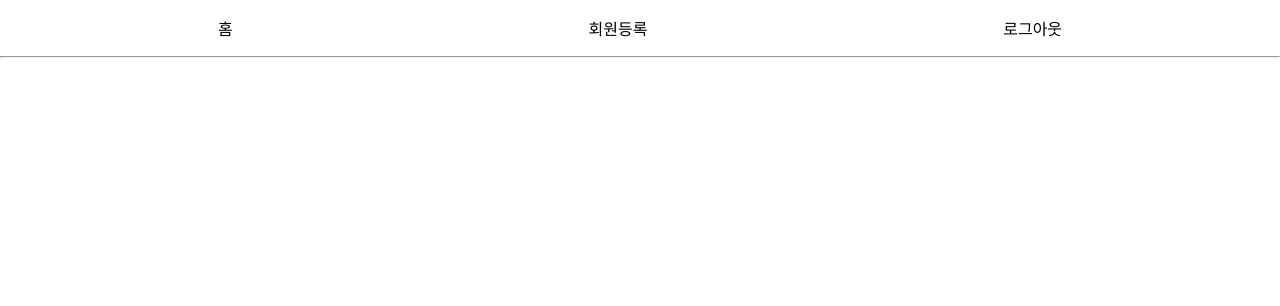
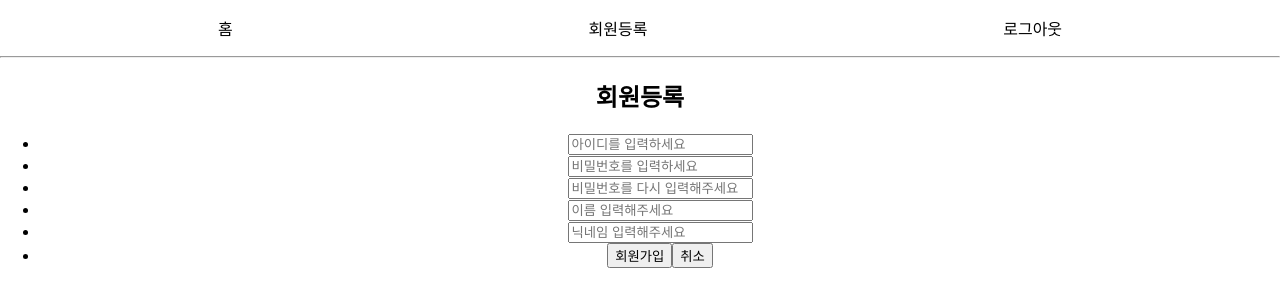
Before and after one commit to nam2626/2024_KH_08_React, a React (Create React App) app in the folder member-mange-app/: page /register/view in a window 1280 px wide. Before the commit this address had no page. Shown: the top 306 px of the page. Built offline with nearby package versions, Linux system fonts and the light colour scheme.

Commit message:
링크 수정, axios 적용

```diff
--- a/member-mange-app/src/App.js
+++ b/member-mange-app/src/App.js
@@ -4,6 +4,7 @@ import Header from './components/Header';
 import { Route, BrowserRouter as Router, Routes } from 'react-router-dom';
 import Login from './page/Login';
 import Home from './page/Home';
+import Register from './page/Register';
 
 function App() {
   return (
@@ -14,6 +15,7 @@ function App() {
         <Routes>
           <Route path="/" element={<Login/>}></Route>
           <Route path="/home" element={<Home/>}></Route>
+          <Route path="/register/view" element={<Register/>}></Route>
         </Routes>
       </Router>
     </div>
--- a/member-mange-app/src/components/Header.js
+++ b/member-mange-app/src/components/Header.js
@@ -6,9 +6,9 @@ export default function Header() {
   return (
     <nav>
       <ul>
-        <li><Link href="/home">홈</Link></li>
-        <li><Link href="/register/view">회원등록</Link></li>
-        <li><Link href="/logout">로그아웃</Link></li>
+        <li><Link to="/home">홈</Link></li>
+        <li><Link to="/register/view">회원등록</Link></li>
+        <li><Link to="/logout">로그아웃</Link></li>
       </ul>
     </nav>
 
--- a/member-mange-app/src/page/Register.js
+++ b/member-mange-app/src/page/Register.js
@@ -1,5 +1,7 @@
 import { useRef } from 'react';
-import {navigate} from 'react-router-dom';
+import { useNavigate } from 'react-router-dom';
+import axios from 'axios';
+
 export default function Register() {
   const id = useRef(null);
   const password = useRef(null);
@@ -17,7 +19,33 @@ export default function Register() {
   }
   const register = () => {
     //axios 이용해서 회원등록 처리
-
+    /* axios.post('http://localhost:9999/member/register', {
+        id : id.current.value,
+        passwd : password.current.value,
+        name : username.current.value,
+        nickname : nickname.current.value
+    }).then(res => {
+      console.log(res.data);
+    }).catch(err => {
+      console.log(err)
+    }); */
+    axios({
+      url : 'http://localhost:9999/member/register',
+      method : 'post',
+      headers : {
+        "Content-Type" : "application/json"
+      },
+      data : {
+        id : id.current.value,
+        passwd : password.current.value,
+        name : username.current.value,
+        nickname : nickname.current.value
+      }
+    }).then(res => {
+      console.log(res.data);
+    }).catch(err => {
+      console.log(err);
+    });
   }
   const cancel = () => {
     navigate(-1);
@@ -31,7 +59,7 @@ export default function Register() {
         <li><input type="password" ref={checkPwd} placeholder="비밀번호를 다시 입력해주세요"/></li>
         <li><input type="text" ref={username} placeholder="이름 입력해주세요"/></li>
         <li><input type="text" ref={nickname} placeholder="닉네임 입력해주세요"/></li>
-        <li><button onClick={register}>회원가입</button><button onClick={cancel}>취소</button></li>
+        <li><button type="button" onClick={register}>회원가입</button><button onClick={cancel}>취소</button></li>
       </ul>
     </div>
   );
```
